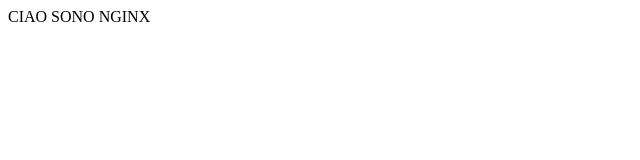
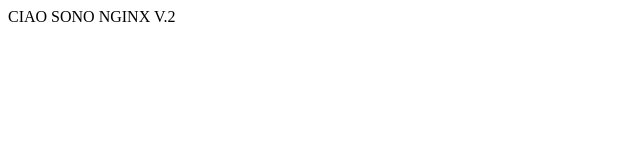
Before and after one commit to notarnic/prog1-nginx, a plain HTML site: page index.html in a window 1280 px wide. Shown: the full height of the page, 0-640 px from the left. Drawn offline with Linux system fonts and the light colour scheme.

Commit message:
Update index.html

```diff
--- a/index.html
+++ b/index.html
@@ -1,5 +1,5 @@
 <html>
   <body>
-    CIAO SONO NGINX
+    CIAO SONO NGINX V.2
   </body>
 </html>
```
